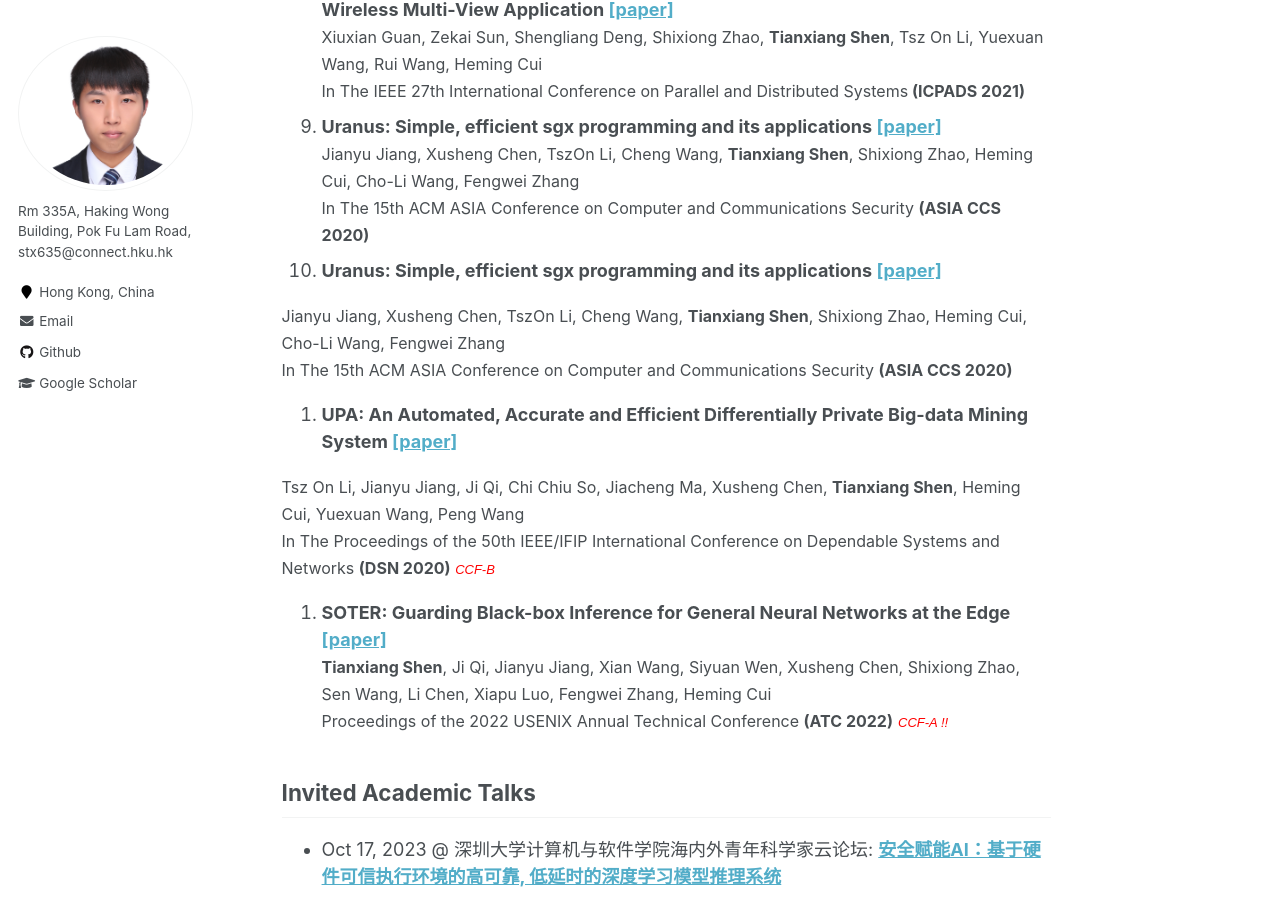
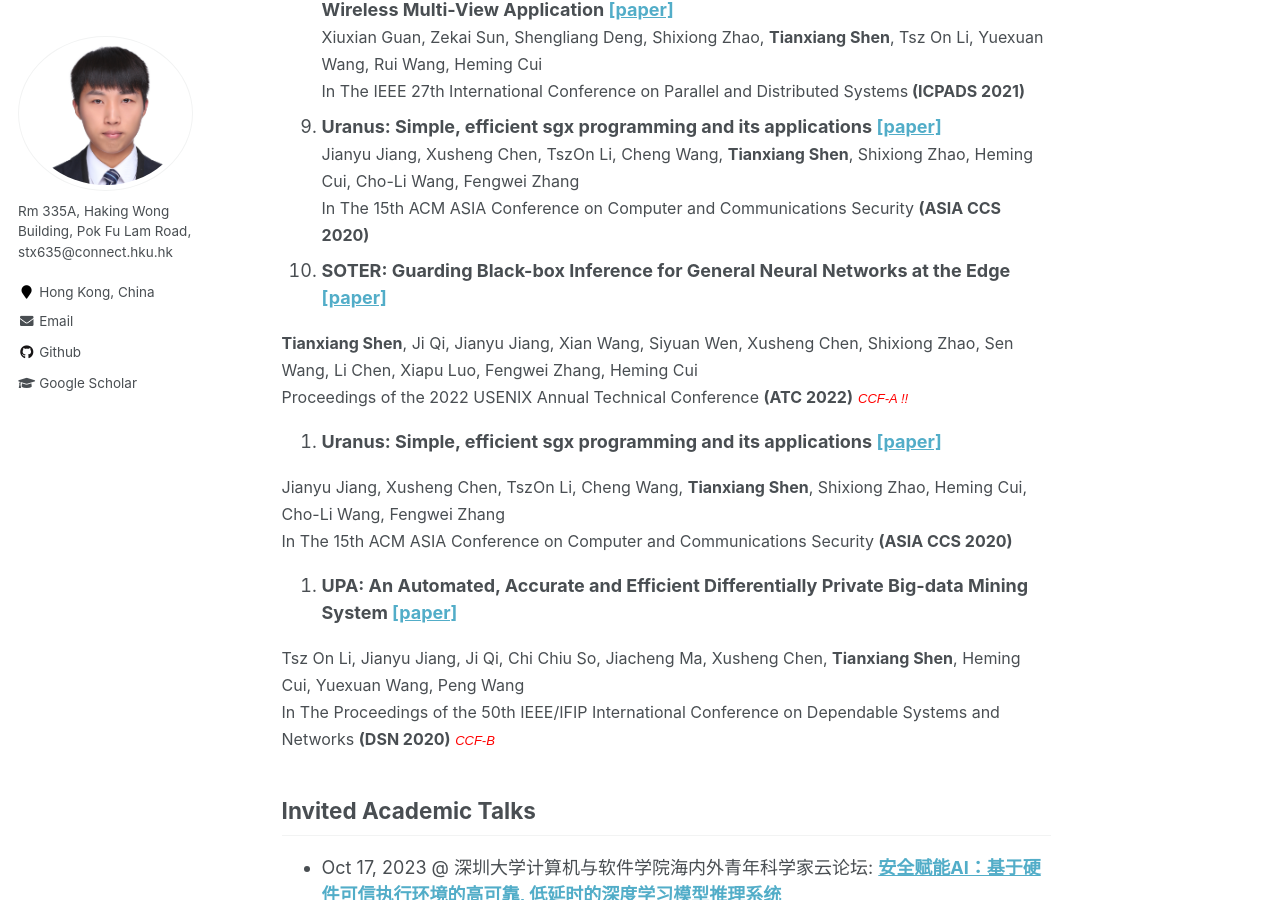
Before and after one commit to tianxiang999/tianxiang999.github.io, a Jekyll site: the page built from _pages/about.md, in a window 1280 px wide and 900 px high, scrolled down 1591 px. Built offline with Jekyll 4.4.1, drawn with Linux system fonts in a browser that asks for light colours; comment, search, counter and statistics services are not loaded; part of the change alters nothing that is shown.

Commit message:
Update about.md

```diff
--- a/_pages/about.md
+++ b/_pages/about.md
@@ -83,6 +83,15 @@ Publications
    Fengwei Zhang<br>In The 15th ACM ASIA Conference on Computer and Communications
    Security <strong>(ASIA CCS 2020)</strong></font>
 
+10. <strong>SOTER: Guarding Black-box Inference for General Neural Networks at the Edge [[paper]](https://www.usenix.org/system/files/atc22-shen.pdf)</strong>
+  <br>
+   <font size="3"><strong>Tianxiang Shen</strong>, Ji Qi, Jianyu Jiang, Xian
+   Wang, Siyuan Wen, Xusheng Chen, Shixiong Zhao, Sen Wang, Li Chen, Xiapu Luo,
+   Fengwei Zhang, Heming Cui<br>Proceedings of the 2022 USENIX Annual Technical
+   Conference <strong>(ATC 2022)</strong></font><font size="2" face="arial"
+   color="red"><i>CCF-A !!</i></font>
+
+
 10. <strong>Uranus: Simple, efficient sgx programming and its applications [[paper]](https://i.cs.hku.hk/~heming/papers/asiaccs20-uranus.pdf)</strong>
   <br>
    <font size="3">Jianyu Jiang, Xusheng Chen, TszOn Li, Cheng Wang,
@@ -94,11 +103,7 @@ Publications
   <br>
    <font size="3">Tsz On Li, Jianyu Jiang, Ji Qi, Chi Chiu So, Jiacheng Ma, Xusheng Chen, <strong>Tianxiang Shen</strong>, Heming Cui, Yuexuan Wang, Peng Wang<br>In The Proceedings of the 50th IEEE/IFIP International Conference on Dependable Systems and Networks <strong>(DSN 2020)</strong> </font><font size="2" face="arial" color="red"><i>CCF-B</i></font>
 
-1. <strong>SOTER: Guarding Black-box Inference for General Neural Networks at the Edge [[paper]](https://www.usenix.org/system/files/atc22-shen.pdf)</strong>
-  <br>
-   <font size="3"><strong>Tianxiang Shen</strong>, Ji Qi, Jianyu Jiang, Xian
-   Wang, Siyuan Wen, Xusheng Chen, Shixiong Zhao, Sen Wang, Li Chen, Xiapu Luo,
-   Fengwei Zhang, Heming Cui<br>Proceedings of the 2022 USENIX Annual Technical Conference <strong>(ATC 2022)</strong></font><font size="2" face="arial" color="red"><i>CCF-A !!</i></font>
+
 
 
 Invited Academic Talks
```
